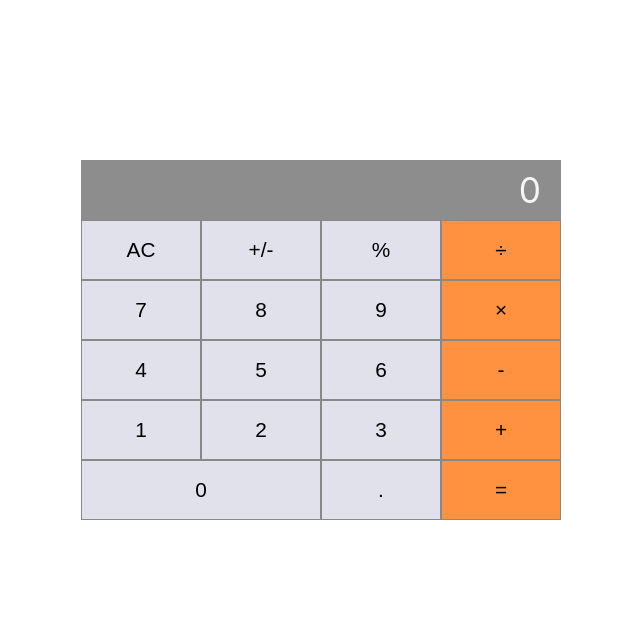
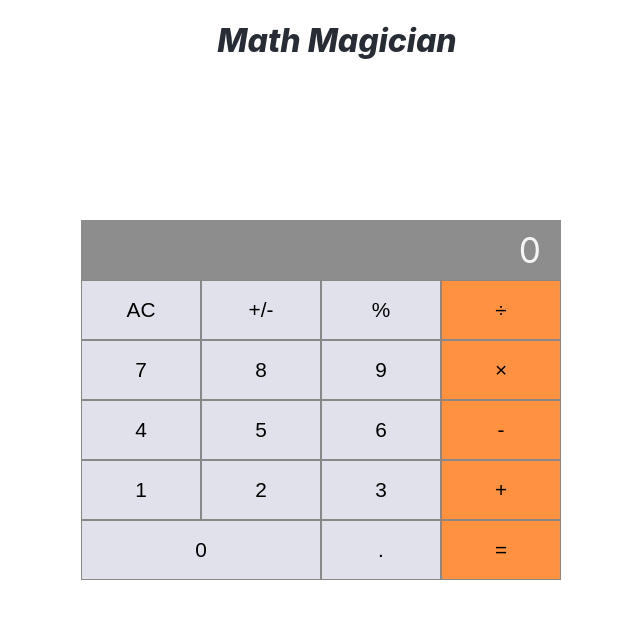
Before and after one commit to efmomoh/math-magician, a React (Create React App) app: page / in a window 1280 px wide. Shown: the top 618 px of the page, without its empty margins (303-943 px from the left). Built offline with nearby package versions, Linux system fonts and the light colour scheme.

Commit message:
Updates App.js file

```diff
--- a/src/App.js
+++ b/src/App.js
@@ -1,10 +1,11 @@
+import './App.css';
 import Calculator from './components/Calculator';
 
 function App() {
   return (
     <div>
+      <h1>Math Magician</h1>
       <Calculator />
-
     </div>
   );
 }
```
